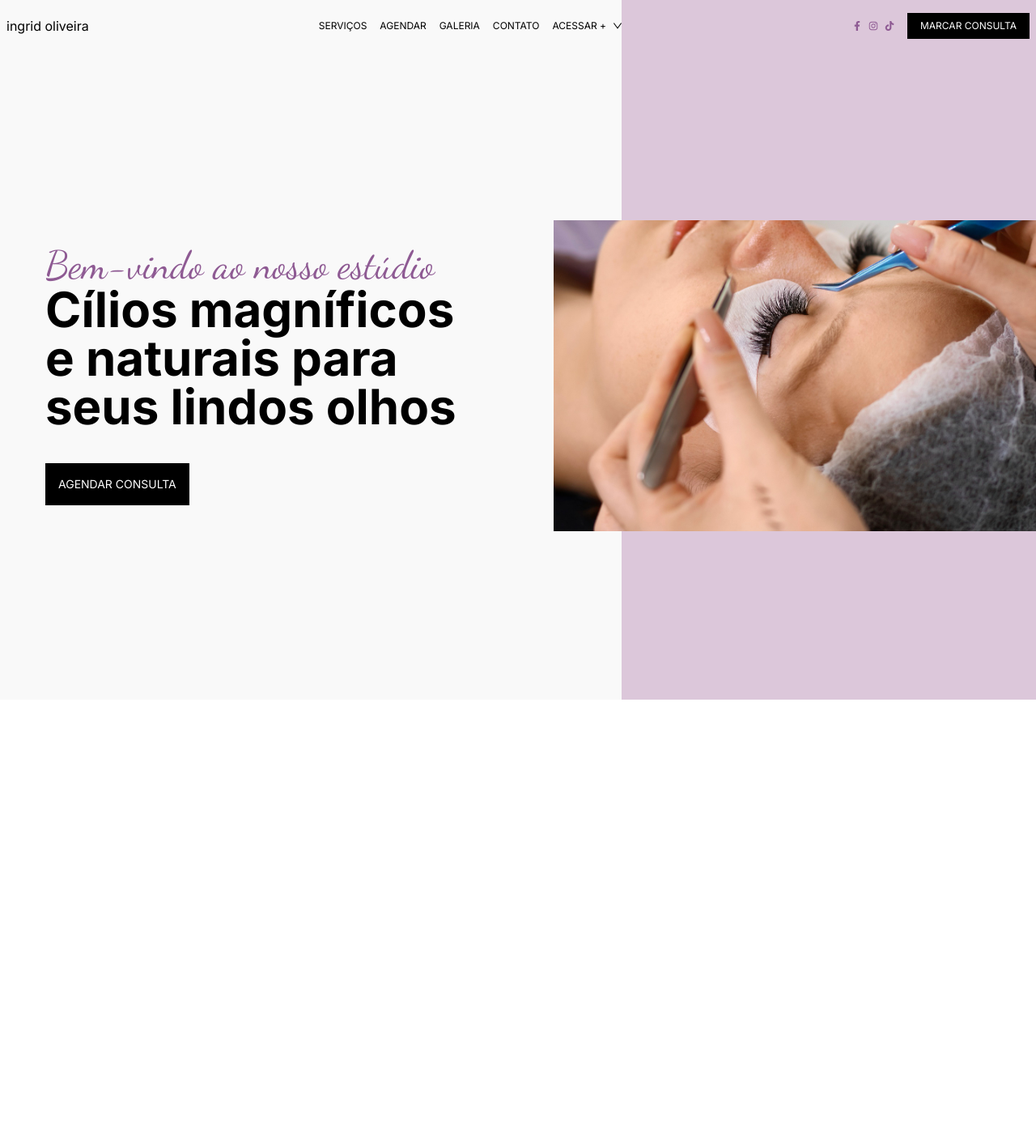
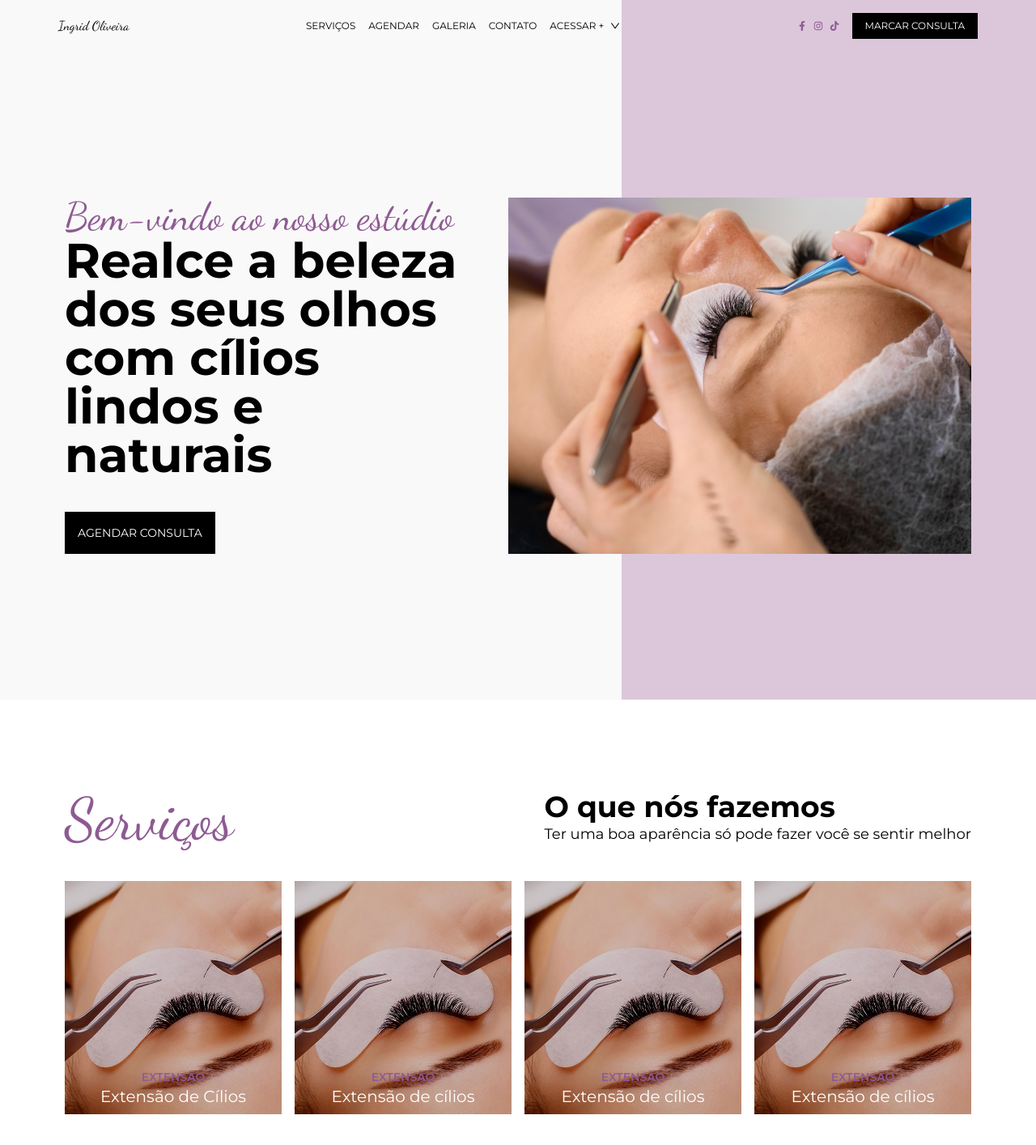
Before and after one commit to delanoquirino/ingrid-oliveira, a Next.js app: page / in a window 1280 px wide. Shown: the top 1414 px of the page at 81% size. Before the commit the page ends 864 px from the top, so only its background shows below. Built offline with nearby package versions, Linux system fonts and the light colour scheme.

Commit message:
feat: adding the component SectionServices and CardService

```diff
--- a/src/app/layout.tsx
+++ b/src/app/layout.tsx
@@ -1,9 +1,9 @@
 import type { Metadata } from "next";
-import { Inter } from "next/font/google";
+import { Montserrat } from "next/font/google";
 import "./globals.css";
 import { Header } from "@/components/Header";
 
-const inter = Inter({ subsets: ["latin"] });
+const mont = Montserrat({ subsets: ["latin"] });
 
 export const metadata: Metadata = {
   title: "Create Next App",
@@ -17,7 +17,7 @@ export default function RootLayout({
 }) {
   return (
     <html lang="en">
-      <body className={inter.className}>
+      <body className={mont.className}>
         <Header /> {children}
       </body>
     </html>
--- a/src/app/page.tsx
+++ b/src/app/page.tsx
@@ -1,10 +1,12 @@
 import { Header } from "@/components/Header";
 import { SectionHero } from "@/components/SectionHero";
+import { SectionServices } from "@/components/SectionServices";
 
 export default function Home() {
   return (
     <main className="bg-white">
       <SectionHero />
+      <SectionServices/>
     </main>
   );
 }
--- /dev/null
+++ b/src/components/CardService.tsx
@@ -0,0 +1,18 @@
+
+type ServiceProps = {
+    tag: string,
+    title:
+      string,
+    imageSrc: string,
+}
+
+export const CardService = ({tag, title, imageSrc}: ServiceProps) => {
+  return (
+    <div className="h-52 md:h-72 flex justify-center items-center"  style={{ background: `url(${imageSrc})`, backgroundSize: "cover", opacity:"revert" }}>
+        <div className="self-end p-2">
+          <p className="text-primary text-center uppercase text-sm font-semibold">{tag}</p>
+          <p className="text-xl text-white">{title}</p>
+        </div>
+    </div>
+  )
+}
--- a/src/components/Header.tsx
+++ b/src/components/Header.tsx
@@ -1,6 +1,11 @@
 import React from "react";
 import { NavBar } from "./NavBar";
 import { SocialMedial } from "./SocialMedial";
+
+import { Dancing_Script } from "next/font/google";
+
+const dancing = Dancing_Script({ weight: "400", subsets: ["latin"] });
+
 type Props = {};
 
 export const Header = (props: Props) => {
@@ -8,9 +13,9 @@ export const Header = (props: Props) => {
     <header style={{
       background: "linear-gradient(to right, #F9F9F9 60%, #DCC7DA 40%)",
     }}>
-      <div className="container mx-auto h-16 py-4 px-2 " >
+      <div className="max-w-6xl mx-auto h-16 py-4 px-2 " >
         <div className="flex w-full h-full justify-between items-center gap-2">
-          <div className="">ingrid oliveira</div>
+          <div className={` ${dancing.className} `}>Ingrid Oliveira</div>
           <div className="flex items-center gap-4 md:order-last">
             <SocialMedial />
             <button className=" bg-black hover:bg-primary text-white transition duration-300 ease-in-out text-[10px] md:text-xs uppercase py-1 px-2 md:py-2 md:px-4">
--- a/src/components/SectionHero.tsx
+++ b/src/components/SectionHero.tsx
@@ -14,13 +14,13 @@ export const SectionHero = (props: Props) => {
         background: "linear-gradient(to right, #F9F9F9 60%, #DCC7DA 40%)",
       }}
     >
-      <div className="container mx-auto flex gap-8 flex-col md:flex-row">
-        <div className="flex-1 py-4 px-8 md:py-8 md:px-14 h-full text-wrap">
+      <div className="max-w-6xl mx-auto flex gap-8 flex-col p-4 md:flex-row">
+        <div className="flex-1 text-wrap">
           <h2 className={` ${dancing.className} md:text-5xl text-xl text-primary`}>
             Bem-vindo ao nosso estúdio
           </h2>
           <h1 className="md:text-6xl text-3xl font-bold">
-            Cílios magníficos e naturais para seus lindos olhos
+          Realce a beleza dos seus olhos com cílios lindos e naturais
           </h1>
           <button className=" bg-black mt-10 hover:bg-primary text-white transition duration-300 ease-in-out text-sm uppercase py-4 px-4 ">
             Agendar Consulta
--- /dev/null
+++ b/src/components/SectionServices.tsx
@@ -0,0 +1,40 @@
+import React from "react";
+import { Dancing_Script } from "next/font/google";
+import { CardService } from "./CardService";
+import services from "@/utils/services";
+
+const dancing = Dancing_Script({ weight: "400", subsets: ["latin"] });
+
+type Props = {};
+
+export const SectionServices = (props: Props) => {
+  return (
+    <div className="max-w-6xl py-28 mx-auto p-4">
+      <div className="flex gap-8">
+        <h2
+          className={` ${dancing.className} text-3xl sm:text-7xl text-primary flex-1`}
+        >
+          Serviços
+        </h2>
+        <div>
+          <h3 className="text-2xl sm:text-4xl font-bold">O que nós fazemos</h3>
+          <p className="text-base sm:text-lg">
+            Ter uma boa aparência só pode fazer você se sentir melhor
+          </p>
+        </div>
+      </div>
+      <div>
+          <div className="grid grid-cols-2 md:grid-cols-4 mt-10 gap-4 ">
+            {services.map((project, index) => (
+              <CardService
+                key={index}
+                title={project.title}
+                tag={project.tag}
+                imageSrc={project.imageSrc}
+              />
+            ))}
+          </div>
+      </div>
+    </div>
+  );
+};
--- /dev/null
+++ b/src/utils/services.ts
@@ -0,0 +1,37 @@
+const services = [
+    {
+
+      tag: "extensão",
+      title:
+        "Extensão de Cílios",
+      imageSrc: "/img/card1.png",
+
+    },
+    {
+
+        tag: "extensão",
+        title:
+          "Extensão de cílios",
+        imageSrc: "/img/card1.jpg",
+
+      },
+    {
+
+        tag: "extensão",
+        title:
+          "Extensão de cílios",
+        imageSrc: "/img/card1.jpg",
+
+      },
+    {
+
+        tag: "extensão",
+        title:
+          "Extensão de cílios",
+        imageSrc: "/img/card1.jpg",
+
+      },
+
+  ];
+
+  export default services;
```
Also changed, not shown: public/img/card1.jpg (added), public/img/card1.png (added).
